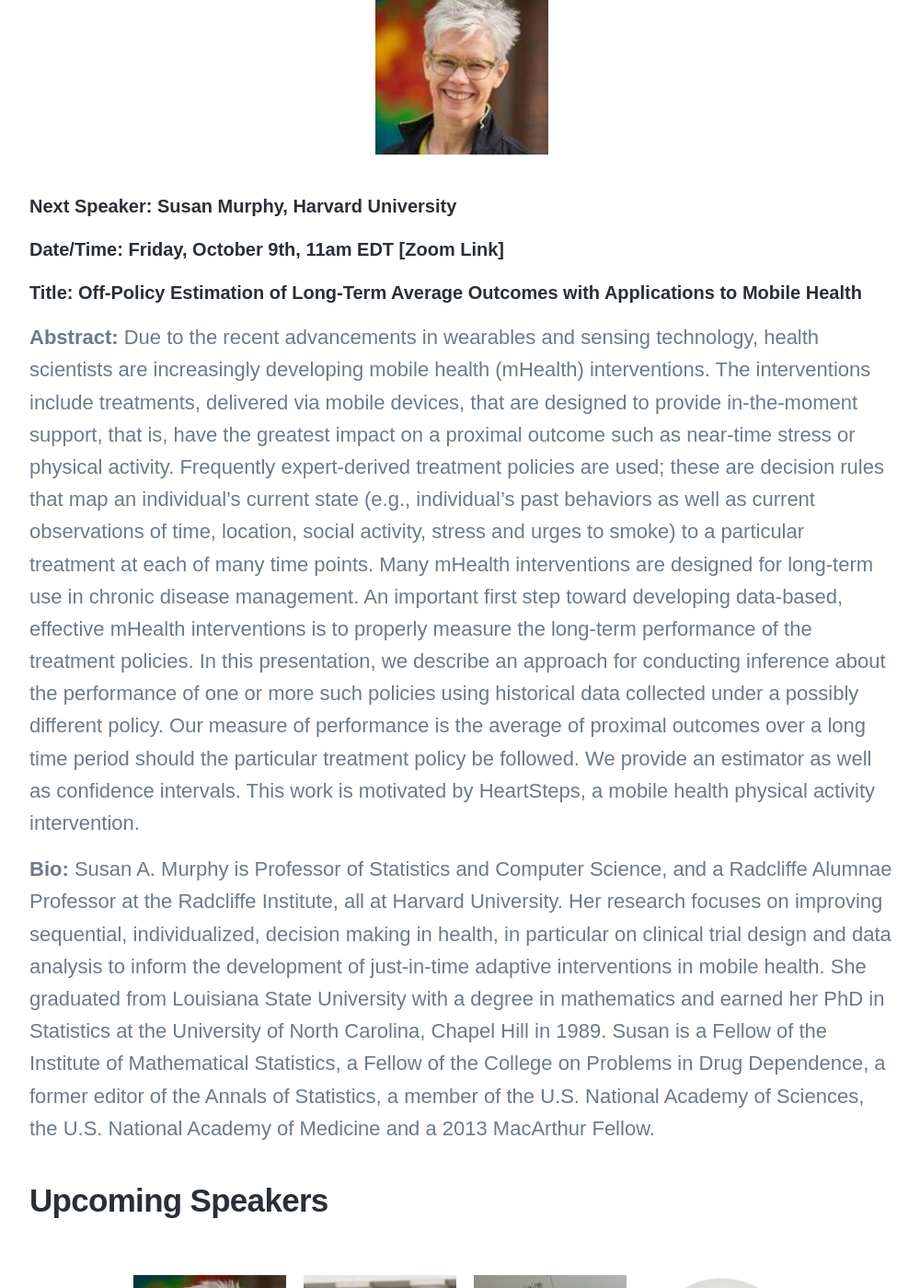
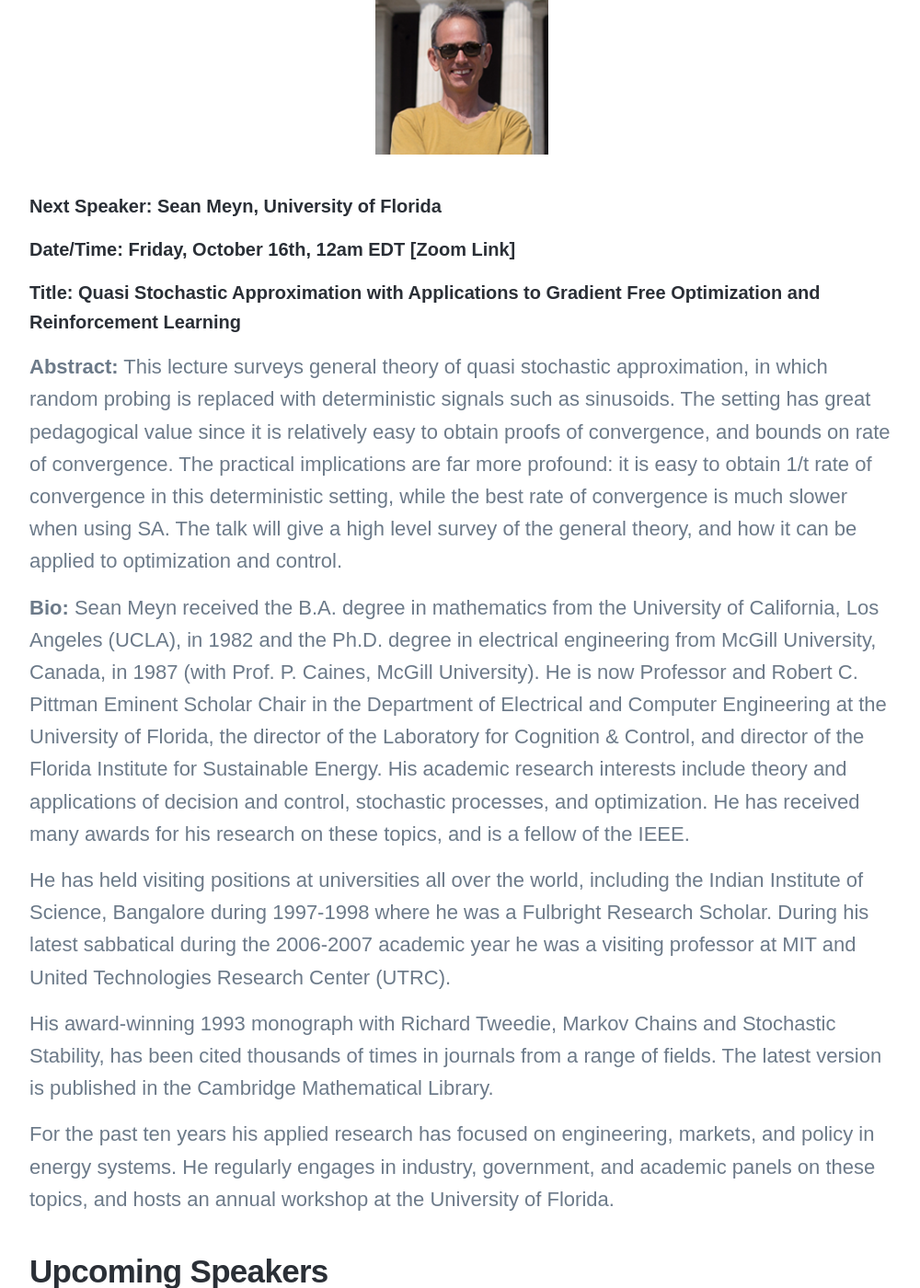
Before and after one commit to Operations-Research-Science/Operations-Research-Science.github.io, a Jekyll site: the page built from _projects/Math-for-DS.md, in a window 1280 px wide and 1400 px high, scrolled down 1226 px. Shown: the whole window at 92% size, without its empty margins (138-1138 px from the left). Built offline with Jekyll 4.4.1, drawn with Linux system fonts in a browser that asks for light colours; nearby versions of some CDN libraries; some web fonts are replaced; library files that are not in the unit come from our copies.

Commit message:
Update Math-for-DS.md

```diff
--- a/_projects/Math-for-DS.md
+++ b/_projects/Math-for-DS.md
@@ -21,15 +21,21 @@
 
 ## Next speaker
 
- <p align="center"><img width="20%" src="/images/news/MathDS/murphy.jpg" /></p>
+ <p align="center"><img width="20%" src="/images/news/MathDS/meyn.png" /></p>
 
-##### **Next Speaker:** [**Susan Murphy**](http://people.seas.harvard.edu/~samurphy/), Harvard University
-##### **Date/Time:** Friday, October 9th, 11am EDT [**[Zoom Link]**](https://psu.zoom.us/j/95512102924)
-##### **Title:** Off-Policy Estimation of Long-Term Average Outcomes with Applications to Mobile Health
+##### **Next Speaker:** [**Sean Meyn**](http://www.meyn.ece.ufl.edu/), University of Florida
+##### **Date/Time:** Friday, October 16th, 12am EDT [**[Zoom Link]**](https://psu.zoom.us/j/95512102924)
+##### **Title:** Quasi Stochastic Approximation with Applications to Gradient Free Optimization and Reinforcement Learning
 
-**Abstract:** Due to the recent advancements in wearables and sensing technology, health scientists are increasingly developing mobile health (mHealth) interventions.  The interventions include treatments, delivered via mobile devices, that are designed to provide in-the-moment support, that is, have the greatest impact on a proximal outcome such as near-time stress or physical activity.  Frequently expert-derived treatment policies are used; these are decision rules that map an individual's current state (e.g., individual's past behaviors as well as current observations of time, location, social activity, stress and urges to smoke) to a particular treatment at each of many time points. Many mHealth interventions are designed for long-term use in chronic disease management.    An important first step toward developing data-based, effective mHealth interventions is to properly measure the long-term performance of the treatment policies. In this presentation, we describe an approach for conducting inference about the performance of one or more such policies using historical data collected under a possibly different policy. Our measure of performance is the average of proximal outcomes over a long time period should the particular treatment policy be followed. We provide an estimator as well as confidence intervals. This work is motivated by HeartSteps, a mobile health physical activity intervention.
+**Abstract:** This lecture surveys general theory of quasi stochastic approximation, in which random probing is replaced with deterministic signals such as sinusoids. The setting has great pedagogical value since it is relatively easy to obtain proofs of convergence, and bounds on rate of convergence. The practical implications are far more profound:  it is easy to obtain 1/t rate of convergence in this deterministic setting,  while the best rate of convergence is much slower when using SA. The talk will give a high level survey of the general theory, and how it can be applied to optimization and control.
 
-**Bio:** Susan A. Murphy is Professor of Statistics and Computer Science, and a Radcliffe Alumnae Professor at the Radcliffe Institute, all at Harvard University. Her research focuses on improving sequential, individualized, decision making in health, in particular on clinical trial design and data analysis to inform the development of just-in-time adaptive interventions in mobile health. She graduated from Louisiana State University with a degree in mathematics and earned her PhD in Statistics at the University of North Carolina, Chapel Hill in 1989. Susan is a Fellow of the Institute of Mathematical Statistics, a Fellow of the College on Problems in Drug Dependence, a former editor of the Annals of Statistics, a member of the U.S. National Academy of Sciences, the U.S. National Academy of Medicine and a 2013 MacArthur Fellow.
+**Bio:** Sean Meyn received the B.A. degree in mathematics from the University of California, Los Angeles (UCLA), in 1982 and the Ph.D. degree in electrical engineering from McGill University, Canada, in 1987 (with Prof. P. Caines, McGill University).  He is now Professor and Robert C. Pittman Eminent Scholar Chair in the Department of Electrical and Computer Engineering at the University of Florida,  the director of the Laboratory for Cognition & Control, and director of the Florida Institute for Sustainable Energy. His academic research interests include theory and applications of decision and control, stochastic processes, and optimization.  He has received many awards for his research on these topics, and is a fellow of the IEEE.
+
+He has held visiting positions at universities all over the world, including the Indian Institute of Science, Bangalore during 1997-1998 where he was a Fulbright Research Scholar. During his latest sabbatical during the 2006-2007 academic year he was a visiting professor at MIT and United Technologies Research Center (UTRC).
+
+His award-winning 1993 monograph with Richard Tweedie, Markov Chains and Stochastic Stability, has been cited thousands of times in journals from a range of fields. The latest version is published in the Cambridge Mathematical Library.
+
+For the past ten years his applied research has focused on engineering, markets, and policy in energy systems.  He regularly engages in industry, government, and academic panels on these topics, and hosts an annual workshop at the University of Florida.
 
 
 ## Upcoming Speakers
```
Also changed, not shown: images/news/MathDS/meyn.png (added), images/news/MathDS/speakers.png.
